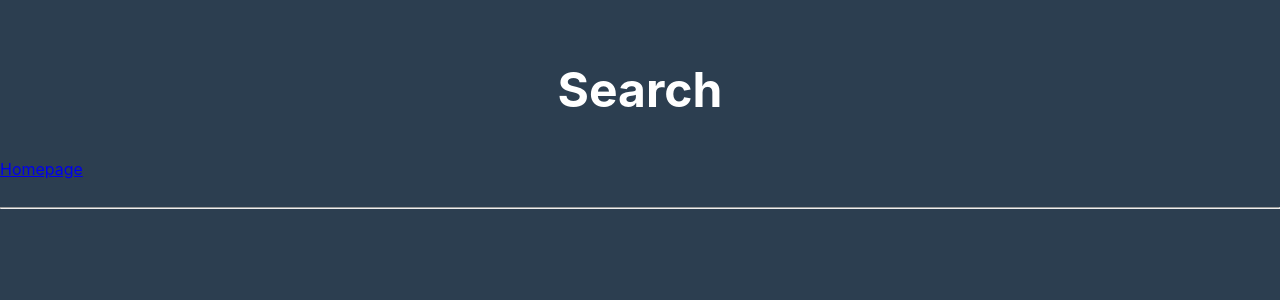
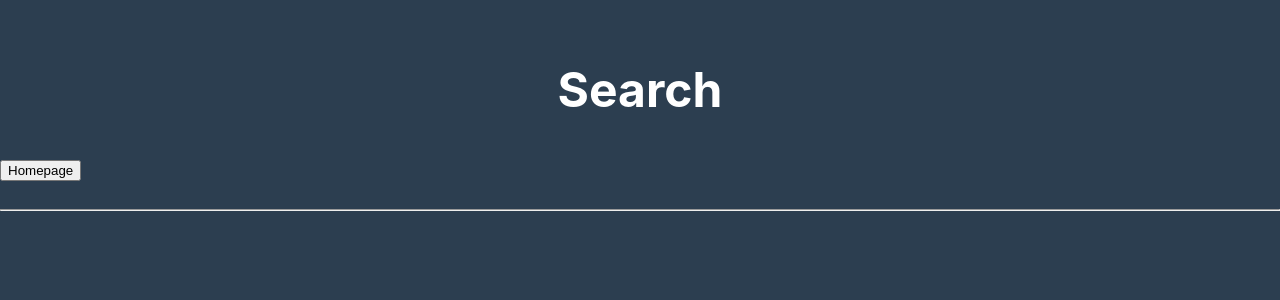
Before and after one commit to fsf4965/cise_teamtest, a React (Create React App) app: page /Search in a window 1280 px wide. Shown: the top 300 px of the page. Built offline with nearby package versions, Linux system fonts and the light colour scheme.

Commit message:
Made url links into buttons
Url was hard to see, now a button can be seen

```diff
--- a/src/components/Search.js
+++ b/src/components/Search.js
@@ -11,7 +11,9 @@ class Search extends Component {
                     <br/>
                     <h2 className="header">Search</h2>
 
-                    <Link to="/">Homepage</Link>
+                    <Link to="/"><button type="button">
+                    Homepage
+                    </button> </Link>
                     <br />
                     <br />
                     <hr />
--- a/src/components/homepage.js
+++ b/src/components/homepage.js
@@ -11,7 +11,9 @@ class homepage extends Component {
                     <br/>
                     <h2 className="header">SEEDS</h2>
 
-                    <Link to="/Search">Search</Link>
+                    <Link to="/Search"><button type="button">
+                    Search
+                    </button> </Link>
                     <br />
                     <br />
                     <hr />
```
